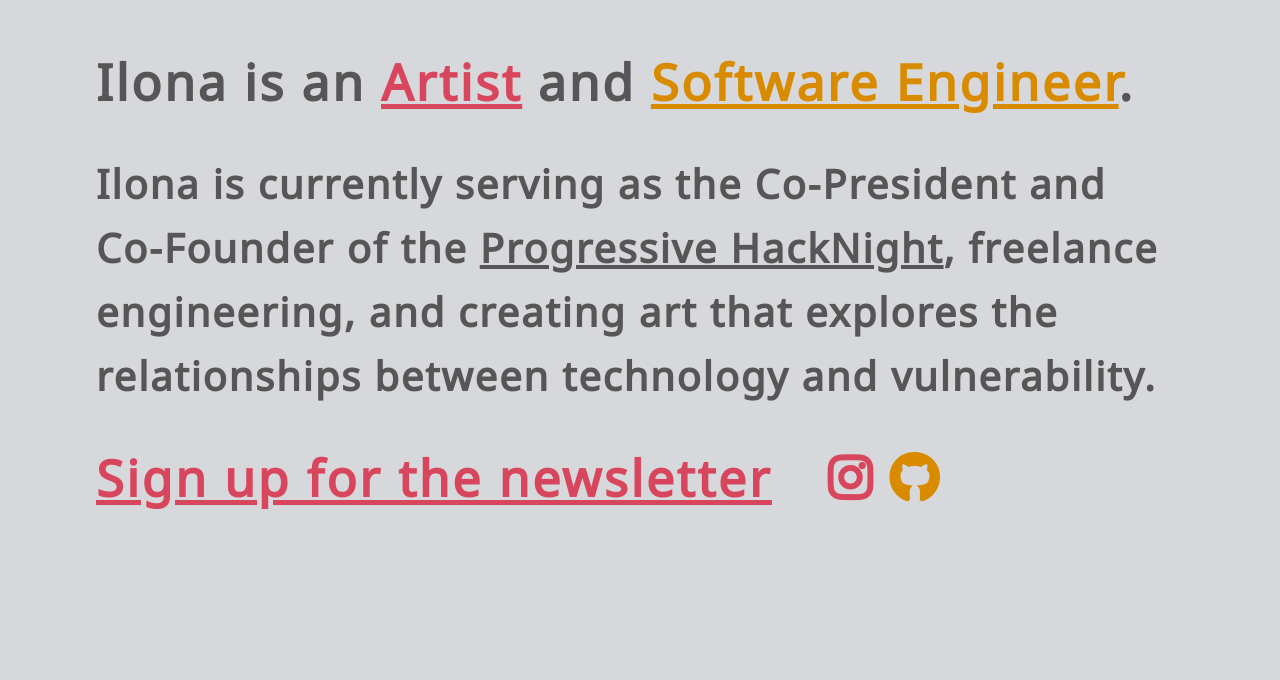
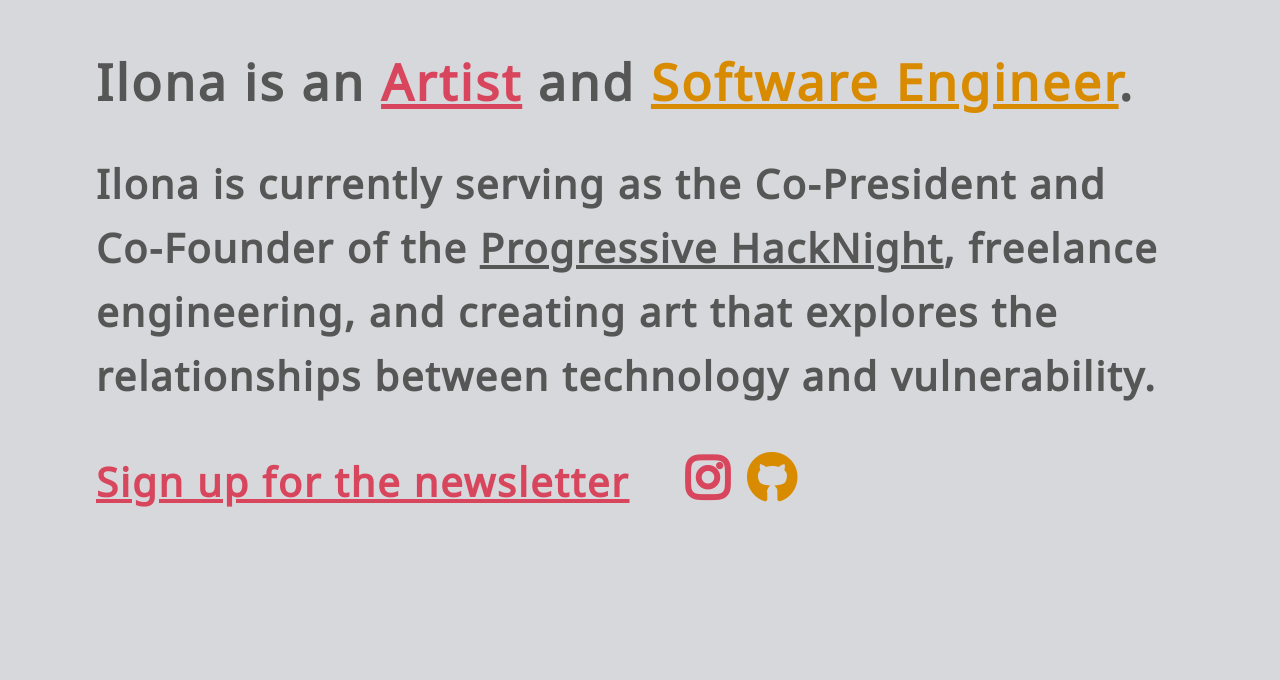
Before and after one commit to ibrand/ilonabrand.com, a plain HTML site: page index.html in a window 1280 px wide. Shown: the part 120-800 px from the top of the page. Drawn offline with nearby package versions, Linux system fonts and the light colour scheme; some packages are replaced by stand-ins of ours; a script that the page names is missing.

Commit message:
downsize newsletter

```diff
--- a/index.html
+++ b/index.html
@@ -18,7 +18,7 @@
                 Ilona is currently serving as the Co-President and Co-Founder of the <a href="https://www.progressivehacknight.org" target="_blank">Progressive HackNight</a>, freelance engineering, and creating art that explores the relationships between technology and vulnerability.
             </p>
             <p class="links">
-                <a class="artist-link" target="_blank" href="https://tinyletter.com/theilonabrand">Sign up for the newsletter</a>
+                <a class="artist-link bio-text" target="_blank" href="https://tinyletter.com/theilonabrand">Sign up for the newsletter</a>
                 <span class="icon-block">
                     <a href="https://instagram.com/theilonabrand" target="_blank"><i class="fab fa-instagram artist-link"></i></a>
                     <a href="https://github.com/ibrand" target="_blank"><i class="fab fa-github engineer-link"></i></a>
```
